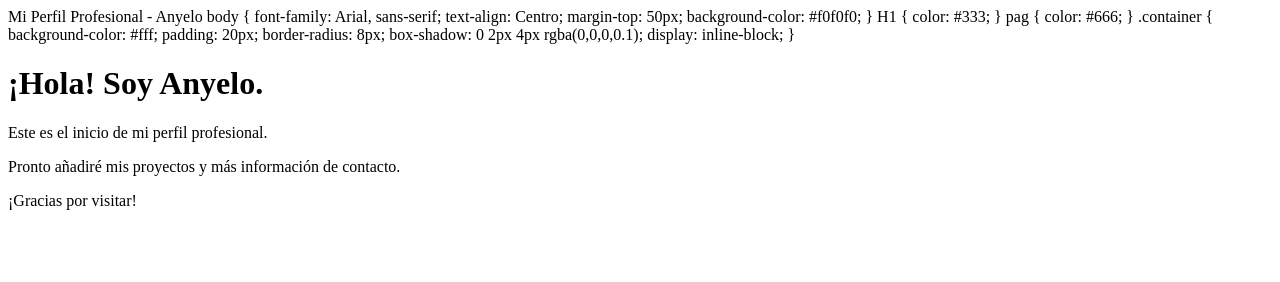
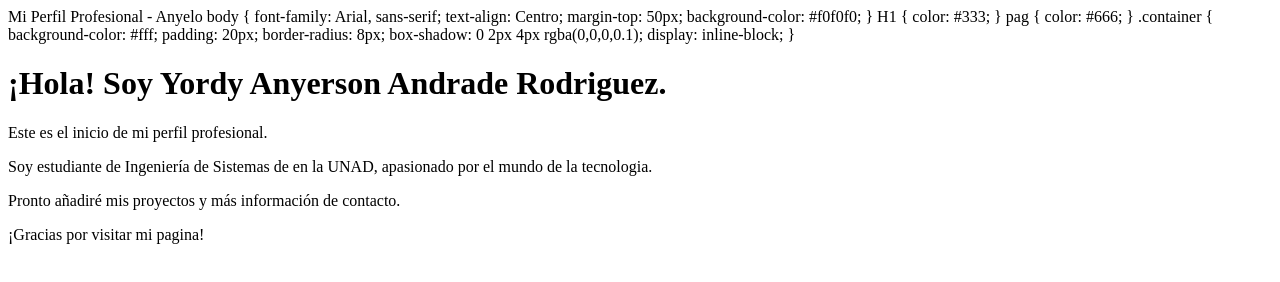
Before and after one commit to AnyeloDev1/AnyeloDev1.github.io, a plain HTML site: page index.html in a window 1280 px wide. Drawn offline with Linux system fonts and the light colour scheme.

Commit message:
Update index.html
Cambios en la descripcion.

```diff
--- a/index.html
+++ b/index.html
@@ -13,10 +13,11 @@
 </cabeza>
 <cuerpo>
     <div class="container">
-        <h1>¡Hola! Soy Anyelo.</h1>
+        <h1>¡Hola! Soy Yordy Anyerson Andrade Rodriguez.</h1>
         <p>Este es el inicio de mi perfil profesional.</p>
+        <p>Soy estudiante de Ingeniería de Sistemas de en la UNAD, apasionado por el mundo de la tecnologia.</p>
         <p>Pronto añadiré mis proyectos y más información de contacto.</p>
-        <p>¡Gracias por visitar!</p>
+        <p>¡Gracias por visitar mi pagina!</p>
     </div>
 </cuerpo>
 </html>
```
